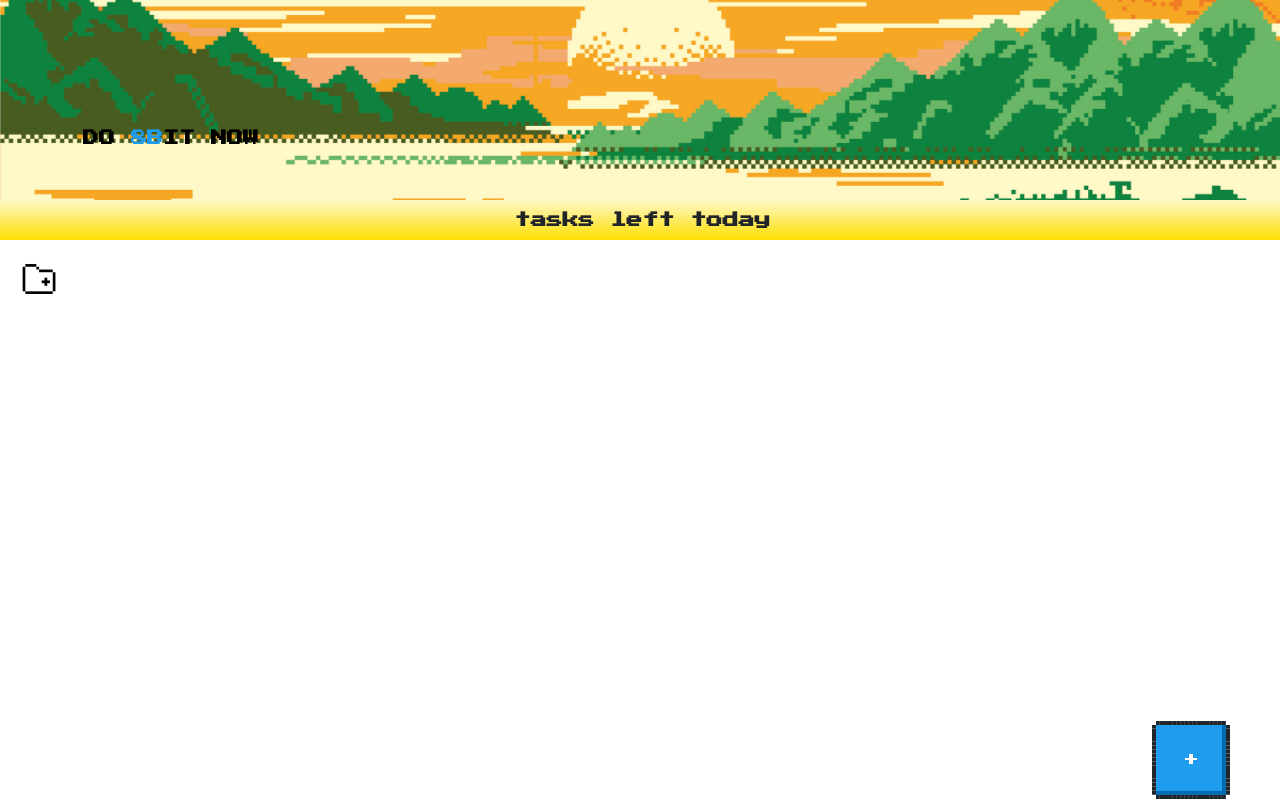
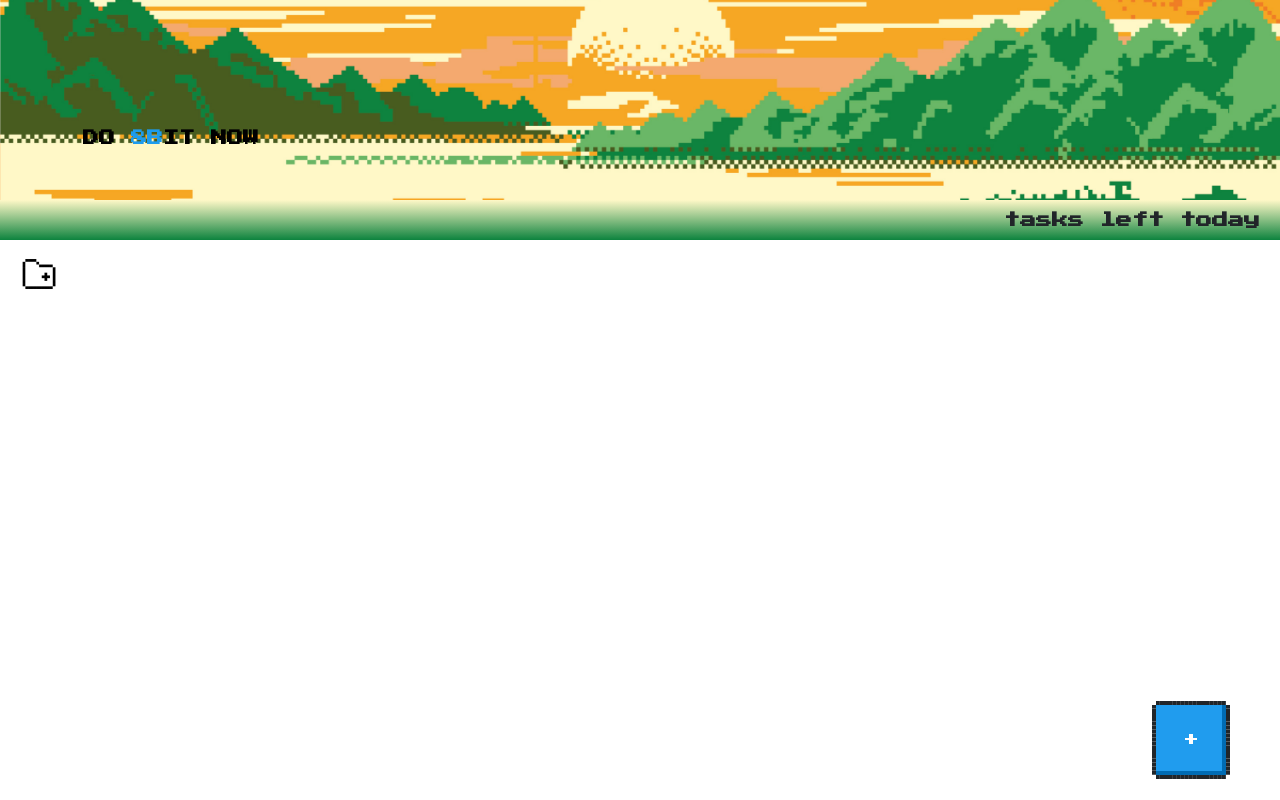
Before and after one commit to dylewskii/todo-list, a website built with webpack: page src/template.html in a window 1280 px wide. Built offline with nearby package versions, Linux system fonts and the light colour scheme.

Commit message:
adjust task styles

```diff
--- a/src/style.css
+++ b/src/style.css
@@ -2,6 +2,7 @@
 @font-face {
     font-family: "8bit";
     src: url('/src/assets/fonts/PressStart2P-Regular.ttf');
+    font-display: swap;
 }
 
 /* --- Page Structure --- */
@@ -13,12 +14,11 @@ body {
     min-width: 100vw;
     min-height: 100vh;
     display: grid;
-    grid-template-rows: 25% 5% 60% 10%;
+    grid-template-rows: 25% 5% 55% 15%;
     font-family: "8bit";
 }
 
 /* --- Header --- */
-
 .header {
     background-color: #87ccf8;
     background-image: url(./assets/images/pixel-art-header.jpg);
@@ -47,13 +47,14 @@ body {
 }
 
 .subheader {
-    /* background-color: rgb(255,248,199); */
-    background: linear-gradient(to bottom, rgb(255,248,199), rgb(253, 223, 0));
+    /* background-color: rgb(255,248,199);  */
+    background: linear-gradient(to bottom, rgb(255,248,199), rgb(13,131,62));
     width: 100%;
     grid-row: 2;
     display: flex;
-    justify-content: center;
+    justify-content: flex-end;
     align-items: center;
+    padding-right: 20px;
 }
 
 .subheader > div {
@@ -65,7 +66,6 @@ body {
 }
 
 /* --- Main Content --- */
-
 .content {
     grid-row: 3;
     width: 100%;
@@ -73,9 +73,10 @@ body {
     grid-template-rows: 75px auto;
     row-gap: 10px;
     flex-direction: column;
-    padding: 20px 15px;
+    padding: 15px 15px 0 15px;
     overflow-x: hidden;
     background-color: white;
+    /* background-color: grey; */
 }
 .task-container, .tab-container {
     width: 100%;
@@ -98,8 +99,6 @@ body {
 
 /* 2 - Tasks */
 .task-container {
-    display: grid;
-    row-gap: 10px;
     overflow-x: hidden;
     overflow-y: scroll;
 }
@@ -108,12 +107,14 @@ body {
     display: grid;
     width: 100%;
     min-height: 50px;
+    max-height: 50px;
     grid-template-columns: 10% 10% 35% 45%;
     justify-content: center;
     align-items: center;
-    /* padding: 0 15px; */
+    padding: 0 15px;
     font-size: 0.8rem;
     background-color: white;
+    margin-bottom: 10px;
 }
 
 .task--completed {
@@ -164,13 +165,12 @@ body {
 }
 
 /* --- TODO Controls --- */
-
 .todo-controls {
     grid-row: 4;
     display: flex;
     justify-content: space-between;
     align-items: center;
-    margin: 0 50px;
+    margin: 5px 50px;
 }
 
 .warning-result {
@@ -213,6 +213,10 @@ body {
     color: #1E9CED;
 }
 
+input[type="text"]:disabled {
+    background-color: rgb(183, 183, 183);
+}
+
 .dialog-header {
     display: flex;
     justify-content: center;
@@ -249,7 +253,6 @@ form label {
 }
 
 /* --- Media Queries --- */
-
 @media (min-width: 640px){
     .header-title {
         font-size: 1rem;
@@ -272,8 +275,8 @@ form label {
     }
 }
 
-@media (max-width: 1024px){
+/* @media (max-width: 1024px){
     .header-title {
-        font-size: 2.5rem;
+        font-size: 4rem;
     }
-}
+} */
```
Also changed, not shown: dist/main.bundle.js, 1 other file.
